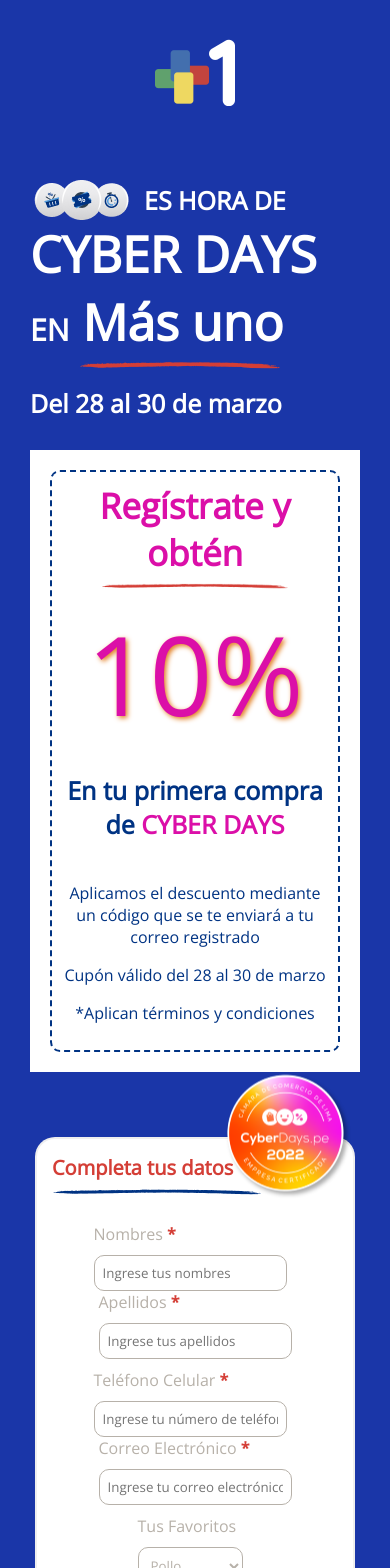
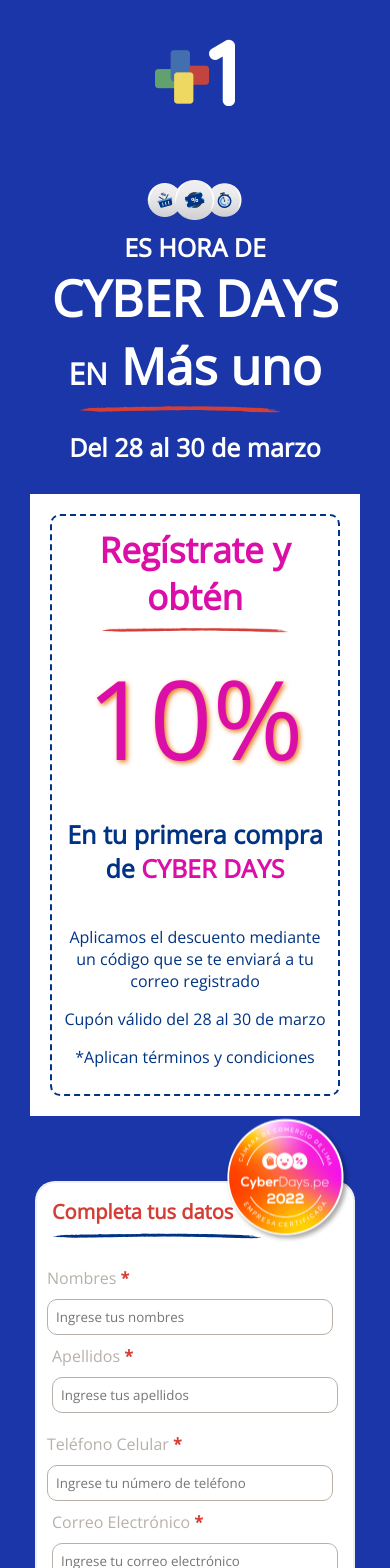
Before and after one commit to TharlezMontalvo/masunotest, a React (Create React App) app: page / in a window 390 px wide. Shown: the top 1568 px of the page. Built offline with nearby package versions, Linux system fonts and the light colour scheme.

Commit message:
Corrigiendo diseño responsive a los componentes Form y FirstBlock

```diff
--- a/src/components/molecules/FirstBlock/FirstBlock.js
+++ b/src/components/molecules/FirstBlock/FirstBlock.js
@@ -3,9 +3,9 @@
 import subrayado from '../../../img/Subrayado Rojo.png'
 import Body from '../../../img/Body.png'
 
-const Body1 = () => {
+const FirstBlock = () => {
   return (
-    <div className="Body1">
+    <div className="FirstBlock">
       <div className="top-section">
         <img src={Body} alt="Imagen" className="centered-image" />
         <div className="text-container">
@@ -22,4 +22,4 @@
   );
 };
 
-export default Body1;
+export default FirstBlock;
--- a/src/components/molecules/FirstBlock/FirstBlock.scss
+++ b/src/components/molecules/FirstBlock/FirstBlock.scss
@@ -1,4 +1,4 @@
-.Body1 {
+.FirstBlock {
     text-align: left;
     color: white;
     background-color: #1A36A8;
@@ -49,4 +49,21 @@
       font-size: 25px;
       margin: 0;
     }
+
+    @media only screen and (max-width: 767px) {
+      text-align: center;
+
+      .top-section {
+        flex-direction: column;
+      }
+
+      .centered-image {
+        margin-right: 0;
+        margin-bottom: 10px;
+      }
+
+      .text-container {
+        align-items: center;
+      }
+    }
   }
--- a/src/components/molecules/Form/Form.scss
+++ b/src/components/molecules/Form/Form.scss
@@ -1,4 +1,3 @@
-
 .form-container {
   border: 2px solid #1111;
   padding: 30px;
@@ -38,18 +37,21 @@
       margin-right: 0;
     }
 
-    label, .placeholder {
+    label,
+    .placeholder {
       display: block;
       margin-bottom: 5px;
       text-align: left;
       color: #B7B1A9;
+    }
 
+    select {
+      background-color: white;
+      color: #B7B1A9;
     }
-    select{
-      background-color: white;
-      color: #B7B1A9;;
-    }
-    input, select {
+
+    input,
+    select {
       width: 100%;
       padding: 8px;
       box-sizing: border-box;
@@ -64,13 +66,14 @@
       align-self: flex-start;
     }
   }
+
   .center-button {
     display: flex;
     justify-content: center;
-    margin:auto;
+    margin: auto;
   }
 
-  .check-row{
+  .check-row {
     text-align: left;
     color: #B7B1A9;
     .checkbox-field {
@@ -81,7 +84,6 @@
         color: #1A36A8;
         font-weight: bold;
       }
-
     }
   }
 
@@ -96,7 +98,7 @@
     font-weight: bold;
   }
 
-  .offers-paragraph{
+  .offers-paragraph {
     color: #B7B1A9;
     font-size: 15px;
     padding: 5px 10px;
@@ -113,14 +115,13 @@
     font-weight: bold;
   }
   .captcha-container {
-
     align-items: baseline;
-      .captcha-image{
+    .captcha-image {
       height: 50px;
       width: 200px;
     }
 
-      .reload-button{
+    .reload-button {
       background-color: #1A36A8;
       color: #fff;
       border-radius: 5px;
@@ -133,22 +134,24 @@
 
   @media only screen and (max-width: 767px) {
     padding: 15px;
-    .form-container{
-      text-align: left;
+    .form-container {
+      text-align: center;
       align-items: center;
     }
     .form-row {
       flex-direction: column;
       text-align: center;
-      .form-field{
+      .form-field {
+        width: 100%;
         text-align: center;
+        margin-bottom: 10px;
       }
     }
 
     .captcha-container {
       flex-direction: column;
-      align-items: flex-start;
-      .captcha-image{
+      align-items: center;
+      .captcha-image {
         margin-top: 10px;
       }
       .reload-button {
```
Lines whose indentation alone changed are shown as unchanged.
